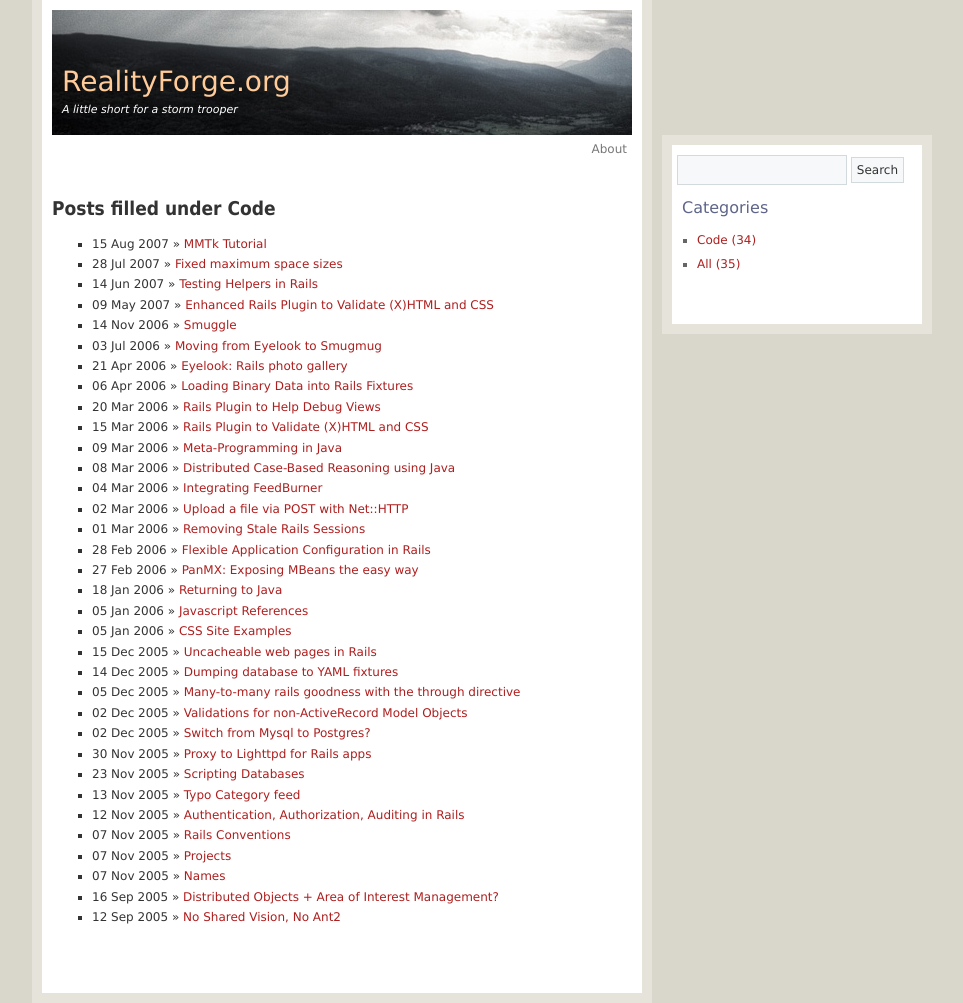
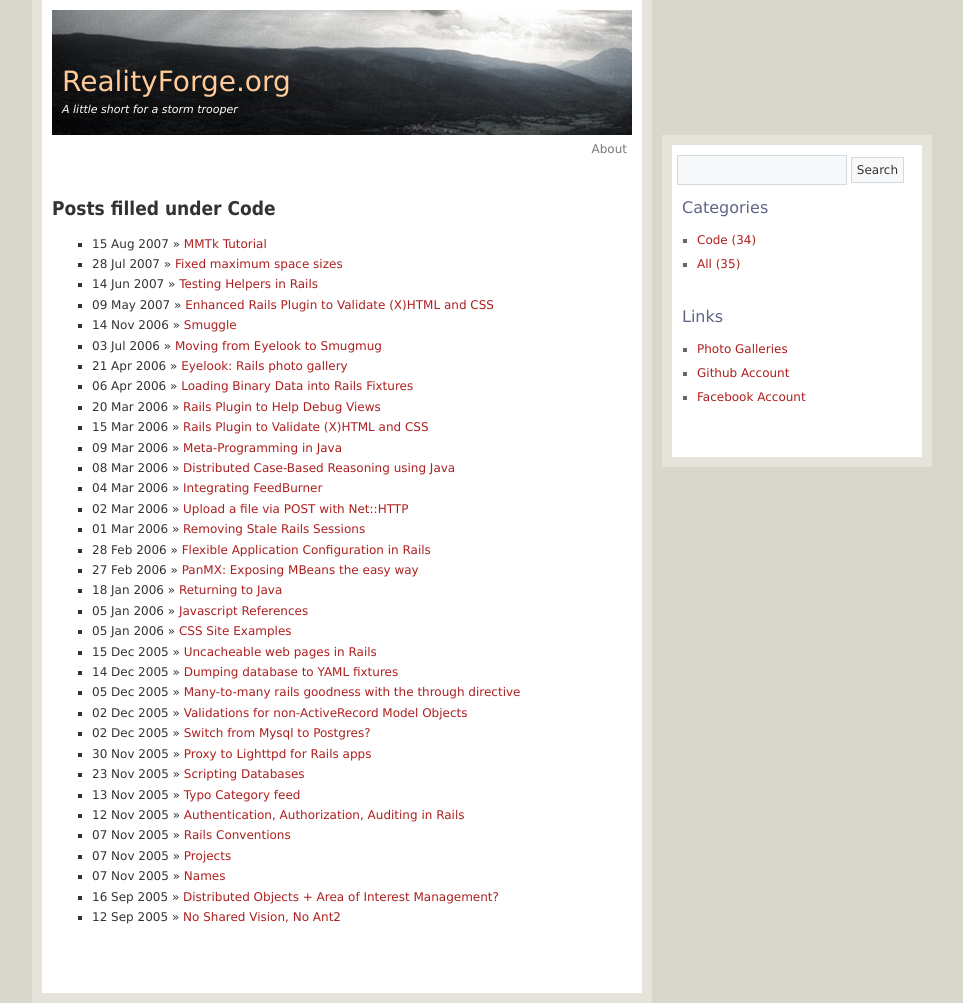
Before and after one commit to realityforge/blog, a Jekyll site: the page built from categories/code.html, in a window 1280 px wide. Shown: the whole page, without its empty margins (203-1166 px from the left). Built offline with Jekyll 4.4.1, drawn with Linux system fonts in a browser that asks for light colours; Markdown is read by kramdown in place of the engine named in the settings.

Commit message:
Add some links to other online accounts

```diff
--- a/_layouts/default.html
+++ b/_layouts/default.html
@@ -61,6 +61,20 @@
             </li>
           </ul>
         </li>
+        <li class="widget">
+          <h2>Links</h2>
+          <ul>
+            <li>
+              <a href="http://bluemeanie.smugmug.com/" title="View my photo galleries" target="_blank">Photo Galleries</a>
+            </li>
+            <li>
+              <a href="http://github.com/realityforge" title="View the source code to my open source projects" target="_blank">Github Account</a>
+            </li>
+            <li>
+              <a href="http://www.facebook.com/peter.donald" title="View my facebook profile" target="_blank">Facebook Account</a>
+            </li>
+          </ul>
+        </li>
       </ul>
     </div>
   </div>
```
